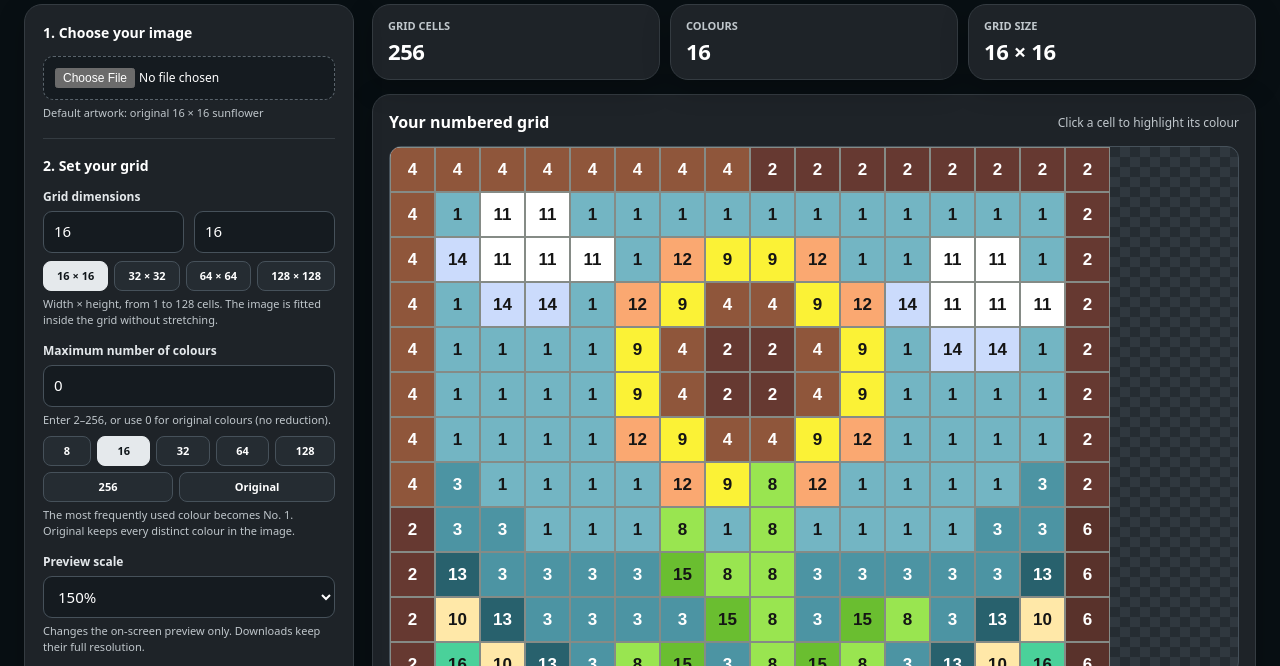
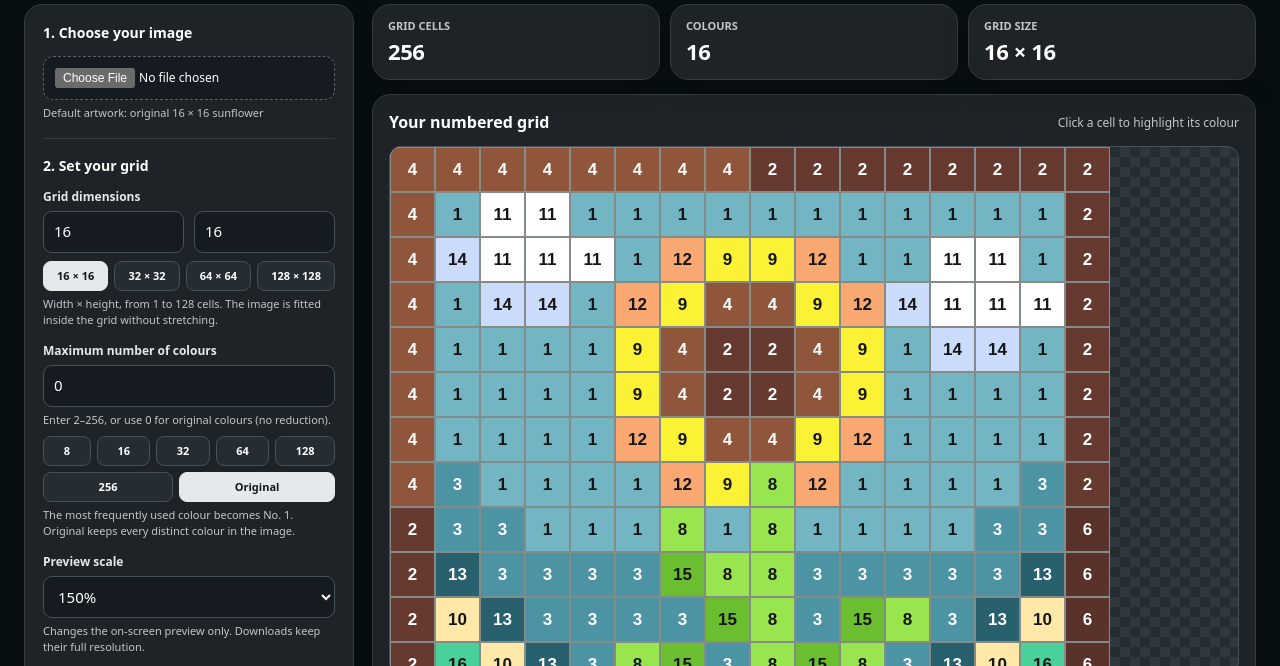
Before and after one commit to SamRussell22/pixel-paint-by-numbers, a plain HTML site: page index.html in a window 1280 px wide. Shown: the part 97-763 px from the top of the page. Drawn offline with Linux system fonts and the light colour scheme.

Commit message:
Keep preset highlights synced with actual grid and colour settings

```diff
--- a/index.html
+++ b/index.html
@@ -166,12 +166,12 @@ hr{border-top-color:#343b41}
         <div class="hint">Enter 2–256, or use 0 for original colours (no reduction).</div>
         <div class="preset-row color-presets" aria-label="Colour count presets">
           <button type="button" class="preset" data-colors="8">8</button>
-          <button type="button" class="preset active" data-colors="16">16</button>
+          <button type="button" class="preset" data-colors="16">16</button>
           <button type="button" class="preset" data-colors="32">32</button>
           <button type="button" class="preset" data-colors="64">64</button>
           <button type="button" class="preset" data-colors="128">128</button>
           <button type="button" class="preset" data-colors="256">256</button>
-          <button type="button" class="preset" data-colors="0">Original</button>
+          <button type="button" class="preset active" data-colors="0">Original</button>
         </div>
         <div class="hint">The most frequently used colour becomes No. 1. Original keeps every distinct colour in the image.</div>
       </div>
@@ -335,6 +335,10 @@ hr{border-top-color:#343b41}
     $("gridWidth").value=w; $("gridHeight").value=h;
     const requestedColors=Number($("maxColors").value);
     const max=requestedColors===0 ? 0 : validInt($("maxColors"),2,256,0);
+    // Keep quick-preset highlights in sync with the actual input values,
+    // including the bundled default image and newly uploaded images.
+    $("maxColors").value=max;
+    syncPresetState();
     try {
       const data=getResampledPixels(w,h), uniqueMap=new Map(), pixelKeys=[];
       for(let i=0;i<data.length;i+=4){
```
